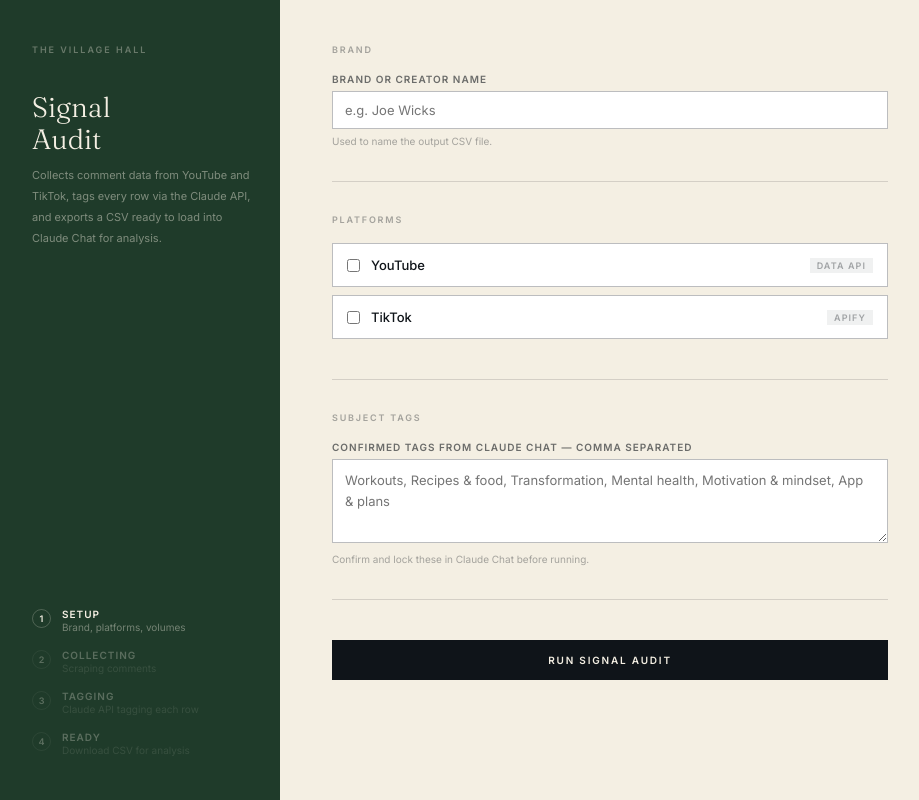
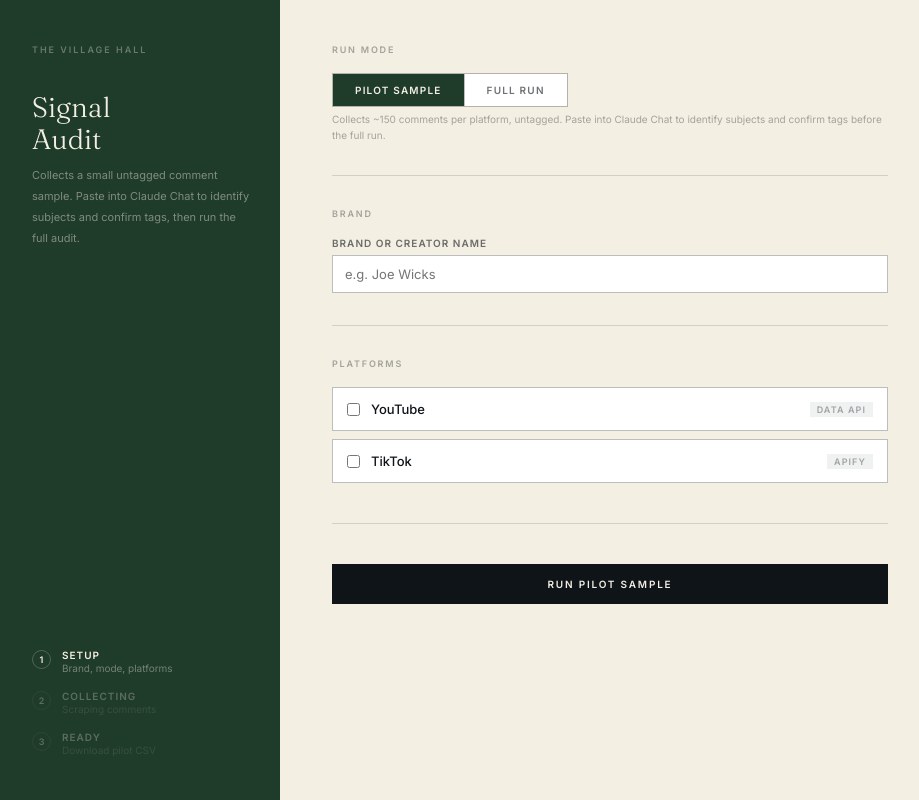
Before and after one commit to village-green-agency/signal-audit-tool, a Flask app: page / in a window 1280 px wide. Shown: the whole page, without its empty margins (0-919 px from the left). Run offline with Flask 3, Linux system fonts and the light colour scheme.

Commit message:
Update index.html

```diff
--- a/templates/index.html
+++ b/templates/index.html
@@ -182,6 +184,33 @@ textarea { resize: vertical; min-height: 68px; line-height: 1.6; }
 
 .field { margin-bottom: 18px; }
 .field:last-child { margin-bottom: 0; }
+
+/* ── Mode toggle ─────────────────────────────────── */
+.mode-toggle {
+  display: flex;
+  border: .5px solid var(--border-strong);
+  width: fit-content;
+}
+.mode-btn {
+  font-family: 'Inter', sans-serif;
+  font-size: 10px;
+  font-weight: 600;
+  letter-spacing: .12em;
+  text-transform: uppercase;
+  padding: 10px 22px;
+  border: none;
+  cursor: pointer;
+  background: #fff;
+  color: var(--ink-60);
+  transition: background .15s, color .15s;
+}
+.mode-btn + .mode-btn {
+  border-left: .5px solid var(--border-strong);
+}
+.mode-btn.active {
+  background: var(--hunter);
+  color: var(--cream);
+}
 
 /* ── Platform rows ───────────────────────────────── */
 .platform {
@@ -402,17 +440,16 @@ textarea { resize: vertical; min-height: 68px; line-height: 1.6; }
   <aside class="sidebar">
     <p class="wordmark">The Village Hall</p>
     <h1>Signal<br>Audit</h1>
-    <p class="sidebar-desc">
-      Collects comment data from YouTube and TikTok,
-      tags every row via the Claude API, and exports a CSV
-      ready to load into Claude Chat for analysis.
+    <p class="sidebar-desc" id="sidebar-desc">
+      Collects a small untagged comment sample. Paste into Claude Chat
+      to identify subjects and confirm tags, then run the full audit.
     </p>
     <div class="steps">
       <div class="step active" id="step-1">
         <div class="step-num">1</div>
         <div>
           <p class="step-label">Setup</p>
-          <p class="step-sub">Brand, platforms, volumes</p>
+          <p class="step-sub">Brand, mode, platforms</p>
         </div>
       </div>
       <div class="step" id="step-2">
@@ -425,15 +462,15 @@ textarea { resize: vertical; min-height: 68px; line-height: 1.6; }
       <div class="step" id="step-3">
         <div class="step-num">3</div>
         <div>
-          <p class="step-label">Tagging</p>
-          <p class="step-sub">Claude API tagging each row</p>
+          <p class="step-label" id="step-3-label">Ready</p>
+          <p class="step-sub" id="step-3-sub">Download pilot CSV</p>
         </div>
       </div>
-      <div class="step" id="step-4">
+      <div class="step" id="step-4" style="display:none">
         <div class="step-num">4</div>
         <div>
           <p class="step-label">Ready</p>
-          <p class="step-sub">Download CSV for analysis</p>
+          <p class="step-sub">Download tagged CSV</p>
         </div>
       </div>
     </div>
@@ -442,13 +479,24 @@ textarea { resize: vertical; min-height: 68px; line-height: 1.6; }
   <!-- Form -->
   <main class="main">
 
+    <!-- Mode -->
+    <div class="section">
+      <p class="section-label">Run mode</p>
+      <div class="field">
+        <div class="mode-toggle">
+          <button class="mode-btn active" id="mode-pilot" onclick="setMode('pilot')">Pilot sample</button>
+          <button class="mode-btn" id="mode-full" onclick="setMode('full')">Full run</button>
+        </div>
+        <p class="hint" id="mode-hint">Collects ~150 comments per platform, untagged. Paste into Claude Chat to identify subjects and confirm tags before the full run.</p>
+      </div>
+    </div>
+
     <!-- Brand -->
     <div class="section">
       <p class="section-label">Brand</p>
       <div class="field">
         <label for="brand_name">Brand or creator name</label>
         <input type="text" id="brand_name" placeholder="e.g. Joe Wicks">
-        <p class="hint">Used to name the output CSV file.</p>
       </div>
     </div>
 
@@ -473,7 +521,7 @@ textarea { resize: vertical; min-height: 68px; line-height: 1.6; }
             <label for="youtube_max">Comments to collect</label>
             <input type="number" id="youtube_max" value="5000" min="100" step="100"
               oninput="recalc()">
-            <p class="hint">Fetched from most recent videos, newest comments first.</p>
+            <p class="hint">Capped at 150 in pilot mode. Fetched from most recent videos.</p>
           </div>
         </div>
       </div>
@@ -495,7 +543,7 @@ textarea { resize: vertical; min-height: 68px; line-height: 1.6; }
             <label for="tiktok_max">Comments to collect</label>
             <input type="number" id="tiktok_max" value="1000" min="100" step="100"
               oninput="recalc()">
-            <p class="hint">Pulled from most recent posts.</p>
+            <p class="hint">Capped at 150 in pilot mode. Pulled from most recent posts.</p>
           </div>
         </div>
       </div>
@@ -523,26 +571,28 @@ textarea { resize: vertical; min-height: 68px; line-height: 1.6; }
           <span class="cost-total-val" id="val-total">—</span>
         </div>
         <p class="cost-note">
-          Indicative only. TikTok: ~£0.40 per 1,000 comments ($0.50 per 1,000 — Apify pay-per-comment).
-          Tagging: ~£0.08 per 1,000 comments (Claude Haiku).
-          YouTube Data API scraping has no Apify cost.
+          Indicative only. TikTok: ~£0.40 per 1,000 comments ($0.50/1k — Apify pay-per-comment).
+          Tagging: ~£0.08 per 1,000 comments (Claude Haiku). YouTube Data API has no Apify cost.
         </p>
       </div>
     </div>
 
-    <!-- Subject tags -->
-    <div class="section">
+    <!-- Subject tags (full run only) -->
+    <div class="section" id="tags-section" style="display:none">
       <p class="section-label">Subject tags</p>
       <div class="field">
-        <label for="subject_tags">Confirmed tags from Claude Chat — comma separated</label>
+        <label for="subject_tags">Confirmed tags — comma separated</label>
         <textarea id="subject_tags" rows="3"
-          placeholder="Workouts, Recipes & food, Transformation, Mental health, Motivation & mindset, App & plans"></textarea>
-        <p class="hint">Confirm and lock these in Claude Chat before running.</p>
+          placeholder="Recipes, Slow living, Growing, Animals, Farm life, Seasonal eating, Appearance, Cookbook, Sustainability, City-to-country"></textarea>
+        <p class="hint">
+          Confirm and lock in Claude Chat before running. Optionally add a definition after each tag using a dash:
+          <em>Recipes — technique and ingredients, Slow living — intentional lifestyle and pace</em>
+        </p>
       </div>
     </div>
 
     <button class="submit" id="submit-btn" onclick="startRun()">
-      Run signal audit
+      Run pilot sample
     </button>
 
     <!-- Status -->
@@ -554,9 +604,12 @@ textarea { resize: vertical; min-height: 68px; line-height: 1.6; }
         <div class="progress-anim" id="s-anim"></div>
       </div>
       <div class="status-log" id="s-log"></div>
-      <a href="#" id="s-link" class="download-btn">
-        Download comment CSV →
+      <a href="#" id="s-link" class="download-btn" target="_blank">
+        Download pilot CSV →
       </a>
+      <p class="status-note" id="s-note">
+        Paste this CSV into Claude Chat to review the sample and confirm subject tags, then return here to run the full audit.
+      </p>
       <p class="error-msg" id="s-err"></p>
     </div>
 
@@ -565,32 +618,78 @@ textarea { resize: vertical; min-height: 68px; line-height: 1.6; }
 
 <script>
 // ── Cost rates ────────────────────────────────────────────────
-const TIKTOK_PER_1K  = 0.40;  // £ per 1,000 TikTok comments (Apify — $0.50/1k)
-const TAGGING_PER_1K = 0.08;  // £ per 1,000 comments (Haiku)
+const TIKTOK_PER_1K   = 0.40;   // £ per 1,000 TikTok comments (Apify — $0.50/1k)
+const TAGGING_PER_1K  = 0.08;   // £ per 1,000 comments (Haiku)
+const PILOT_SAMPLE    = 150;     // matches app.py PILOT_SAMPLE_SIZE
+
+let currentMode = 'pilot';
+let currentRunId = null;
 
 function fmt(n) {
-  return n > 0 ? '~£' + n.toFixed(2) : '—';
+  return n > 0 ? '~£' + n.toFixed(2) : 'Free';
 }
 
+// ── Mode toggle ───────────────────────────────────────────────
+function setMode(mode) {
+  currentMode = mode;
+
+  document.getElementById('mode-pilot').classList.toggle('active', mode === 'pilot');
+  document.getElementById('mode-full').classList.toggle('active',  mode === 'full');
+
+  const isPilot = mode === 'pilot';
+
+  // Hint text
+  document.getElementById('mode-hint').textContent = isPilot
+    ? 'Collects ~150 comments per platform, untagged. Paste into Claude Chat to identify subjects and confirm tags before the full run.'
+    : 'Full collection with Claude tagging. Subject tags must be confirmed in Claude Chat before running.';
+
+  // Show/hide subject tags
+  document.getElementById('tags-section').style.display = isPilot ? 'none' : 'block';
+
+  // Submit button label
+  document.getElementById('submit-btn').textContent = isPilot ? 'Run pilot sample' : 'Run signal audit';
+
+  // Sidebar description
+  document.getElementById('sidebar-desc').textContent = isPilot
+    ? 'Collects a small untagged comment sample. Paste into Claude Chat to identify subjects and confirm tags, then run the full audit.'
+    : 'Collects and tags comments from YouTube and TikTok. Subject tags must be confirmed in Claude Chat before running.';
+
+  // Sidebar steps: pilot = 3 steps, full = 4 steps
+  if (isPilot) {
+    document.getElementById('step-3-label').textContent = 'Ready';
+    document.getElementById('step-3-sub').textContent   = 'Download pilot CSV';
+    document.getElementById('step-4').style.display     = 'none';
+  } else {
+    document.getElementById('step-3-label').textContent = 'Tagging';
+    document.getElementById('step-3-sub').textContent   = 'Claude API tagging each row';
+    document.getElementById('step-4').style.display     = 'flex';
+  }
+
+  recalc();
+}
+
+// ── Cost estimate ─────────────────────────────────────────────
 function recalc() {
-  const ytOn = document.getElementById('chk-youtube').checked;
-  const ttOn = document.getElementById('chk-tiktok').checked;
+  const ytOn    = document.getElementById('chk-youtube').checked;
+  const ttOn    = document.getElementById('chk-tiktok').checked;
+  const isPilot = currentMode === 'pilot';
 
   const panel = document.getElementById('cost-panel');
   if (!ytOn && !ttOn) { panel.style.display = 'none'; return; }
   panel.style.display = 'block';
 
-  const ytCount  = ytOn ? (parseInt(document.getElementById('youtube_max').value) || 0) : 0;
-  const ttCount  = ttOn ? (parseInt(document.getElementById('tiktok_max').value)  || 0) : 0;
-  const total    = ytCount + ttCount;
+  // In pilot mode, actual collection is capped at PILOT_SAMPLE per platform
+  const ytCount = ytOn ? (isPilot ? PILOT_SAMPLE : (parseInt(document.getElementById('youtube_max').value) || 0)) : 0;
+  const ttCount = ttOn ? (isPilot ? PILOT_SAMPLE : (parseInt(document.getElementById('tiktok_max').value)  || 0)) : 0;
+  const total   = ytCount + ttCount;
 
   const ttCost      = (ttCount / 1000) * TIKTOK_PER_1K;
-  const taggingCost = (total  / 1000) * TAGGING_PER_1K;
+  const taggingCost = isPilot ? 0 : (total / 1000) * TAGGING_PER_1K;
   const grand       = ttCost + taggingCost;
 
   show('cost-yt',  ytOn);
   show('cost-tt',  ttOn);
-  show('cost-tag', total > 0);
+  show('cost-tag', !isPilot && total > 0);
 
   setText('val-tt',    fmt(ttCost));
   setText('val-tag',   fmt(taggingCost));
@@ -623,19 +722,21 @@ async function startRun() {
   const brand  = document.getElementById('brand_name').value.trim();
   const tags   = document.getElementById('subject_tags').value.trim();
   const plats  = ['youtube','tiktok'].filter(p => document.getElementById('chk-'+p).checked);
+  const isPilot = currentMode === 'pilot';
 
   if (!brand)        { alert('Please enter a brand name.'); return; }
   if (!plats.length) { alert('Please select at least one platform.'); return; }
-  if (!tags)         { alert('Please enter the confirmed subject tags.'); return; }
+  if (!isPilot && !tags) { alert('Please enter confirmed subject tags before running a full audit.'); return; }
 
   const payload = {
-    brand_name:            brand,
-    platforms:             plats,
-    subject_tags:          tags,
-    youtube_handle:        document.getElementById('youtube_handle').value.trim(),
-    youtube_max_comments:  parseInt(document.getElementById('youtube_max').value)  || 5000,
-    tiktok_handle:         document.getElementById('tiktok_handle').value.trim(),
-    tiktok_max_comments:   parseInt(document.getElementById('tiktok_max').value)   || 1000,
+    brand_name:           brand,
+    mode:                 currentMode,
+    platforms:            plats,
+    subject_tags:         tags,
+    youtube_handle:       document.getElementById('youtube_handle').value.trim(),
+    youtube_max_comments: parseInt(document.getElementById('youtube_max').value) || 5000,
+    tiktok_handle:        document.getElementById('tiktok_handle').value.trim(),
+    tiktok_max_comments:  parseInt(document.getElementById('tiktok_max').value)  || 1000,
   };
 
   const btn = document.getElementById('submit-btn');
@@ -643,16 +744,17 @@ async function startRun() {
   btn.textContent = 'Running…';
 
   show('status', true, 'block');
-  hide('s-link'); hide('s-err');
+  hide('s-link'); hide('s-err'); hide('s-note');
   show('s-anim', true, 'block');
   setStep(2);
 
-  const res    = await fetch('/run', {
-    method: 'POST',
+  const res           = await fetch('/run', {
+    method:  'POST',
     headers: {'Content-Type': 'application/json'},
-    body: JSON.stringify(payload),
+    body:    JSON.stringify(payload),
   });
   const { run_id } = await res.json();
+  currentRunId = run_id;
   setInterval(() => poll(run_id), 5000);
 }
 
@@ -662,7 +764,9 @@ async function poll(runId) {
 
   setText('s-phase',  d.phase || '—');
   setText('s-counts',
-    `${(d.items_written||0).toLocaleString()} collected · ${(d.items_tagged||0).toLocaleString()} tagged`
+    currentMode === 'pilot'
+      ? `${(d.items_written||0).toLocaleString()} comments collected`
+      : `${(d.items_written||0).toLocaleString()} collected · ${(d.items_tagged||0).toLocaleString()} tagged`
   );
 
   const log = document.getElementById('s-log');
@@ -674,20 +778,27 @@ async function poll(runId) {
   if (d.status === 'complete') {
     hide('s-anim');
     document.getElementById('s-fill').style.width = '100%';
-    document.getElementById('submit-btn').textContent = 'Run complete';
+    document.getElementById('submit-btn').textContent = currentMode === 'pilot' ? 'Pilot complete' : 'Run complete';
+
     const lnk = document.getElementById('s-link');
-    lnk.href = `/download/${runId}`;
+    lnk.href        = `/download/${runId}`;
+    lnk.textContent = currentMode === 'pilot' ? 'Download pilot CSV →' : 'Download tagged CSV →';
     lnk.style.display = 'inline-block';
-    setStep(4);
+
+    if (currentMode === 'pilot') {
+      document.getElementById('s-note').style.display = 'block';
+    }
+
+    setStep(currentMode === 'pilot' ? 3 : 4);
   }
 
   if (d.status === 'error') {
     hide('s-anim');
     const btn = document.getElementById('submit-btn');
-    btn.disabled = false;
-    btn.textContent = 'Run signal audit';
+    btn.disabled    = false;
+    btn.textContent = currentMode === 'pilot' ? 'Run pilot sample' : 'Run signal audit';
     const err = document.getElementById('s-err');
-    err.textContent = 'Error: ' + (d.error || 'Unknown. Check the log above.');
+    err.textContent  = 'Error: ' + (d.error || 'Unknown. Check the log above.');
     err.style.display = 'block';
   }
 }
@@ -697,16 +808,23 @@ function phaseToStep(phase) {
   if (!phase) return 1;
   const p = phase.toLowerCase();
   if (p.includes('scraping') || p.includes('youtube') || p.includes('tiktok') || p.includes('collecting')) return 2;
-  if (p.includes('tagging') || p.includes('generating') || p.includes('csv')) return 3;
-  if (p === 'done') return 4;
+  if (currentMode === 'full') {
+    if (p.includes('tagging') || p.includes('claude')) return 3;
+    if (p.includes('csv') || p === 'done') return 4;
+  } else {
+    // Pilot: no tagging step — CSV gen and done map to step 3
+    if (p.includes('csv') || p === 'done') return 3;
+  }
   return 1;
 }
 
 function setStep(n) {
-  for (let i = 1; i <= 4; i++) {
-    const el  = document.getElementById('step-' + i);
+  const maxStep = currentMode === 'pilot' ? 3 : 4;
+  for (let i = 1; i <= maxStep; i++) {
+    const el = document.getElementById('step-' + i);
+    if (!el || el.style.display === 'none') continue;
     const num = el.querySelector('.step-num');
-    el.classList.remove('active','done');
+    el.classList.remove('active', 'done');
     num.classList.remove('done');
     num.textContent = i;
     if (i < n)       { el.classList.add('done'); num.classList.add('done'); num.textContent = '✓'; }
```
Also changed, not shown: other parts of templates/index.html (+19 -8 lines).
